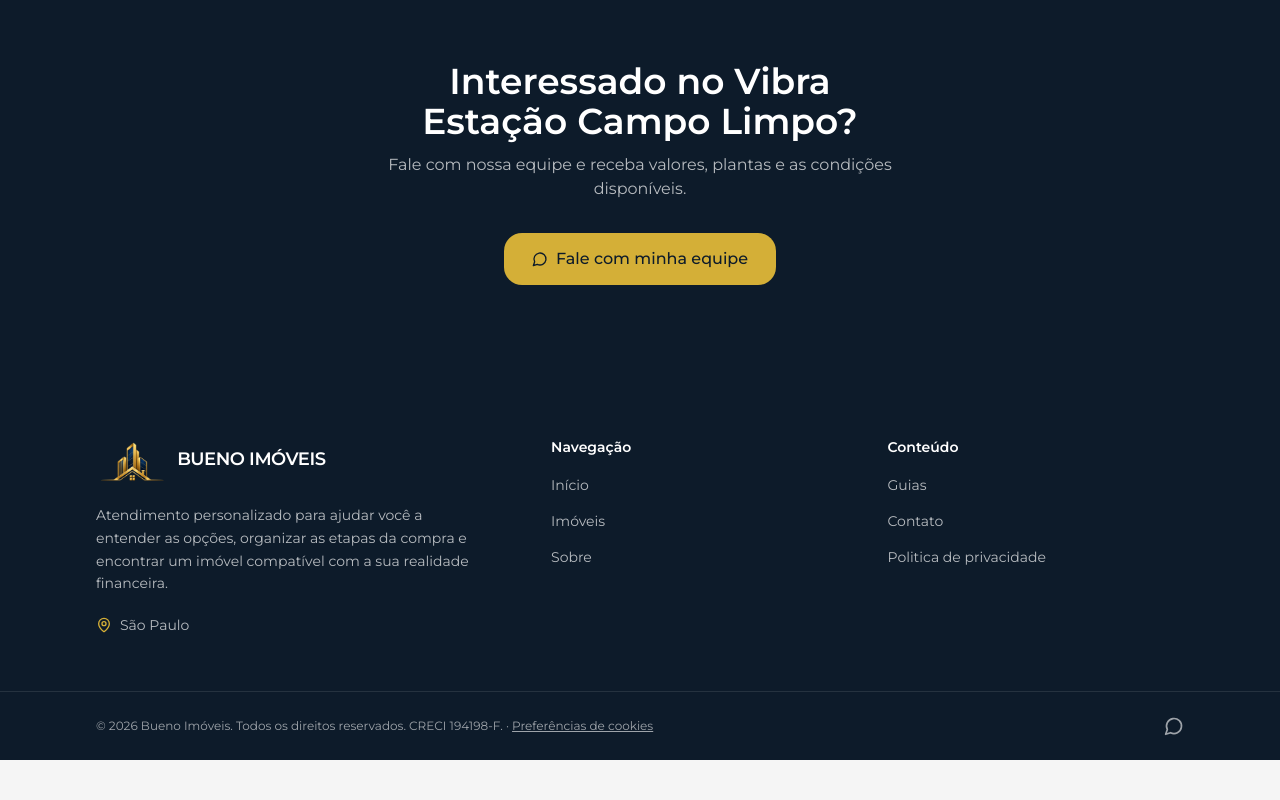
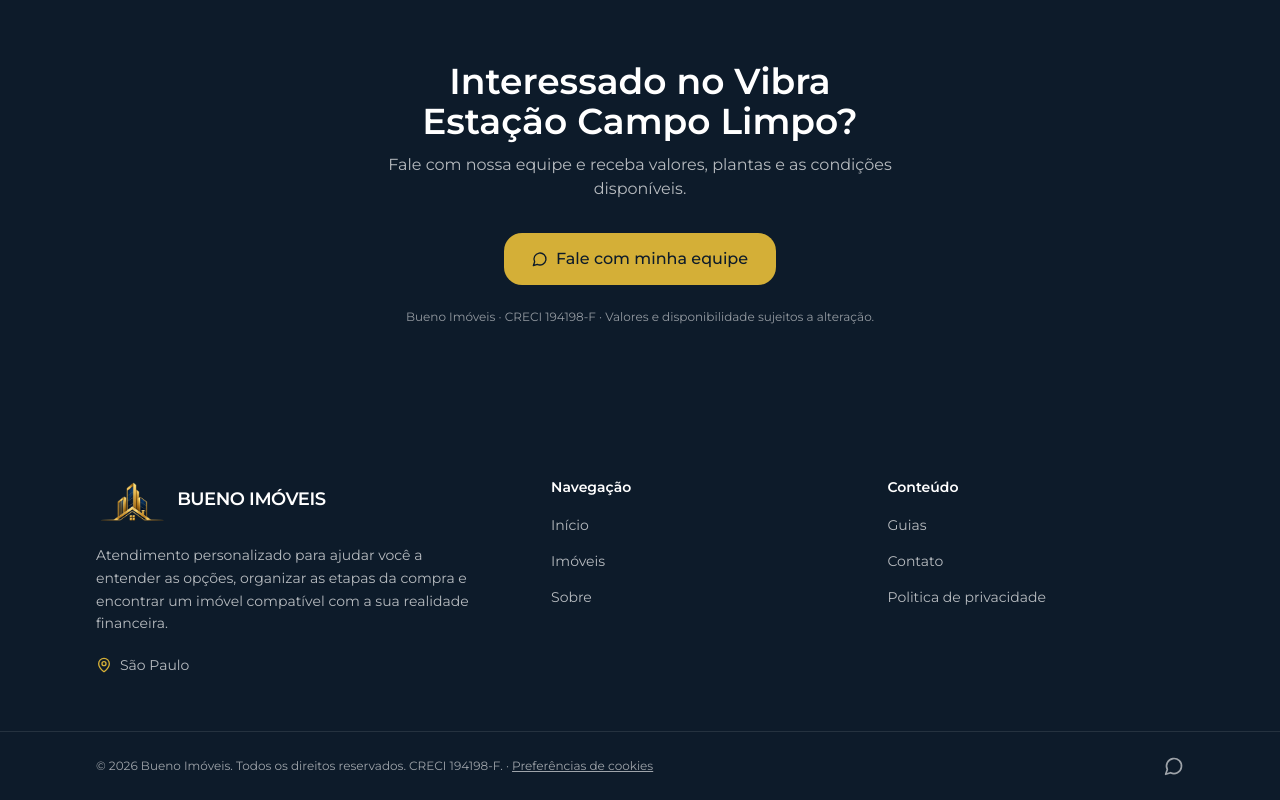
Before and after one commit to Joaovsr98/consultorimobiliario, a React (Vite) app: page /imoveis/vibra-estacao-campo-limpo in a window 1280 px wide. Shown: the part 4998-5798 px from the top of the page. Before the commit the page ends 5758 px from the top, so only its background shows below. Built offline with nearby package versions, Linux system fonts and the light colour scheme; no server answers.

Commit message:
feat(P1): reforca marca + CRECI 194198-F junto ao CTA na pagina do imovel

```diff
--- a/src/pages/PropertyDetails.tsx
+++ b/src/pages/PropertyDetails.tsx
@@ -367,6 +367,11 @@
               </Link>
             )}
           </div>
+          <p className="mt-6 text-xs text-paper/55">
+            {identity.displayName}
+            {identity.registrationLabel ? ` · ${identity.registrationLabel}` : ""} · Valores e
+            disponibilidade sujeitos a alteração.
+          </p>
         </div>
       </Section>
 
```
